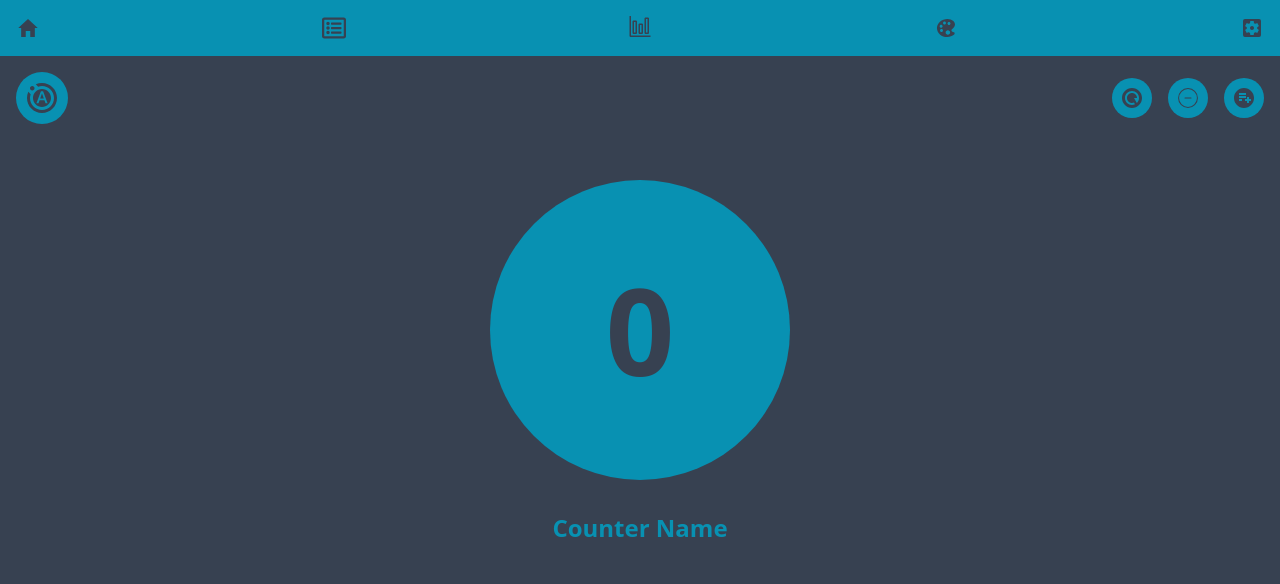
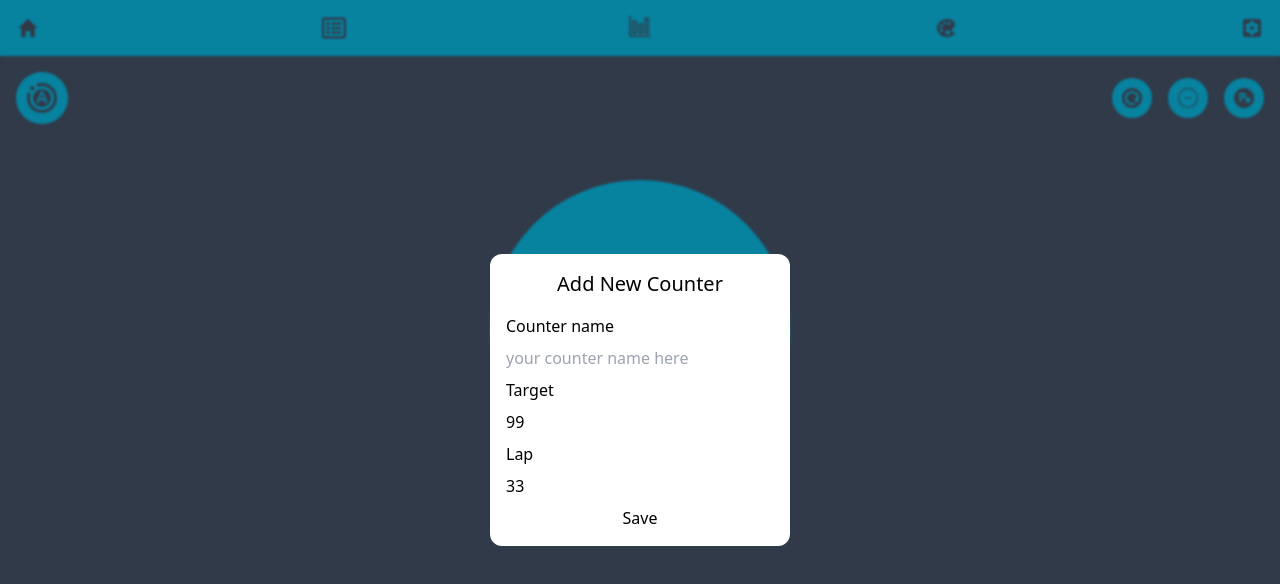
Before and after one commit to IamNayanIslam/advanced-counter-app, a React (Vite) app: page / in a window 1280 px wide. Both pictures are taken after a click on the button 1244 px from the left and 98 px from the top of the page. Shown: the top 584 px of the page. Built offline with nearby package versions, Linux system fonts and the light colour scheme.

Commit message:
add new counter form

```diff
--- /dev/null
+++ b/src/Components/AddCounterModal.tsx
@@ -0,0 +1,39 @@
+interface IProps {
+    setAddCounterModal: (value: boolean)=> void;
+}
+
+const AddCounterModal = ({setAddCounterModal}) => {
+
+    const closeAddCounterModal = ()=>{
+
+        setAddCounterModal(false);
+    }
+
+    const handlePropogation = (e: React.MouseEvent<HTMLDivElement>) =>{
+        e.stopPropagation();
+    }
+  return (
+    <div onClick={closeAddCounterModal} className='fixed inset-0 z-50 w-full min-h-screen bg-black/10 backdrop-blur-[1px] flex justify-center items-center'>
+        <div onClick={handlePropogation} className='w-[300px] bg-white rounded-xl p-4'>
+            <h2 className="text-xl text-center mb-4">Add New Counter</h2>
+            <form className="flex flex-col gap-2">
+                <div className="flex flex-col gap-2">
+                    <label htmlFor="counterName">Counter name</label>
+                    <input type="text" placeholder="your counter name here" value={""}/>
+                </div>
+                <div className="flex flex-col gap-2">
+                    <label htmlFor="counterName">Target</label>
+                    <input type="text" value={99}/>
+                </div>
+                <div className="flex flex-col gap-2">
+                    <label htmlFor="counterName">Lap</label>
+                    <input type="text" value={33}/>
+                </div>
+                <button>Save</button>
+            </form>
+        </div>
+    </div>
+  )
+}
+
+export default AddCounterModal
--- a/src/Components/SecondNav.tsx
+++ b/src/Components/SecondNav.tsx
@@ -3,7 +3,11 @@ import { CiCircleMinus } from "react-icons/ci";
 import { MdPlaylistAddCircle } from "react-icons/md";
 import { MdMotionPhotosAuto } from "react-icons/md";
 
-const SecondNav = () => {
+interface IProps {
+  setAddCounterModal: (value: boolean)=>void;
+}
+
+const SecondNav = ({setAddCounterModal}) => {
   return (
     <div>
       <div className="flex justify-between items-center bg-transparent px-4 py-4 mb-10">
@@ -17,7 +21,7 @@ const SecondNav = () => {
           <button className="text-2xl text-gray-700 bg-cyan-600 p-2 rounded-full">
             <CiCircleMinus />
           </button>
-          <button className="text-2xl text-gray-700 bg-cyan-600 p-2 rounded-full">
+          <button onClick={()=>setAddCounterModal(true)} className="text-2xl text-gray-700 bg-cyan-600 p-2 rounded-full">
             <MdPlaylistAddCircle />
           </button>
         </div>
--- a/src/Pages/Home.tsx
+++ b/src/Pages/Home.tsx
@@ -1,19 +1,28 @@
-import { useContext } from "react";
+import { useContext, useEffect, useState } from "react";
 import Navbar from "../Components/Navbar";
 import SecondNav from "../Components/SecondNav";
 import { CountersContext } from "../Contexts/CountersContext";
 import CounterCircle from "../Components/CounterCircle";
+import AddCounterModal from "../Components/AddCounterModal";
 
 
 const Home = () => {
   const {countersState} = useContext(CountersContext);
+  const [addCounterModal, setAddCounterModal] = useState(false);
+  /* const [isBigScreen, setIsBigScreen] = useState(false);
 
+  useEffect(()=>{
+    if(window.innerWidth > 768){
+      setIsBigScreen(true);
+    }
+  }) */
 
   return (
-    <div>
+    <div className="relative min-h-screen">
       <Navbar />
-      <SecondNav/>
+      <SecondNav setAddCounterModal={setAddCounterModal}/>
       {countersState.counters.map((counter)=> counter.isActive && <CounterCircle key={counter.id} counter={counter}/>)}
+      {addCounterModal && <AddCounterModal setAddCounterModal={setAddCounterModal}/>}
     </div>
   );
 };
```
